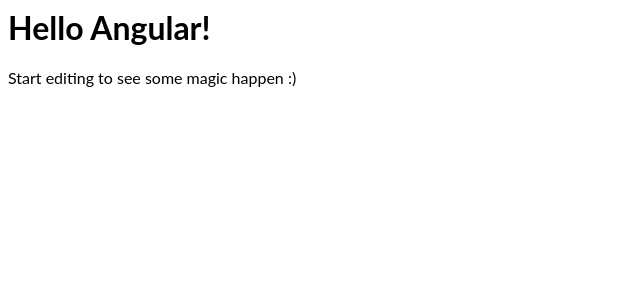
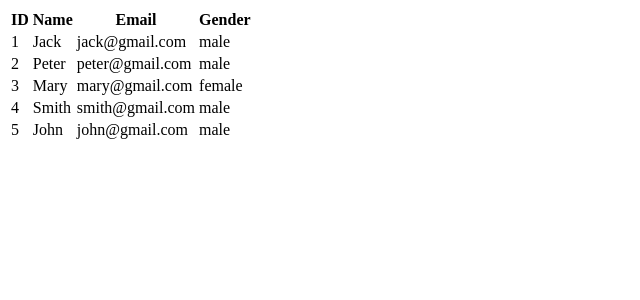
Before and after one commit to biaoli/angular-fetch_local_json_file, an Angular app: page / in a window 1280 px wide. Shown: the top 300 px of the page, without its empty margins (0-640 px from the left). Built offline with nearby package versions, Linux system fonts and the light colour scheme.

Commit message:
1 file modified

```diff
--- a/src/app/app.component.html
+++ b/src/app/app.component.html
@@ -1,4 +1,16 @@
-<hello name="{{ name }}"></hello>
-<p>
-  Start editing to see some magic happen :)
-</p>
+<table>
+  <thead>
+    <th>ID</th>
+    <th>Name</th>
+    <th>Email</th>
+    <th>Gender</th>
+  </thead>
+  <tbody>
+    <tr *ngFor = "let i of students">
+      <td>{{  i.id }}</td>
+      <td>{{  i.name }}</td>
+      <td>{{  i.email }}</td>
+      <td>{{  i.gender }}</td>
+    </tr>
+  </tbody>
+</table>
```
